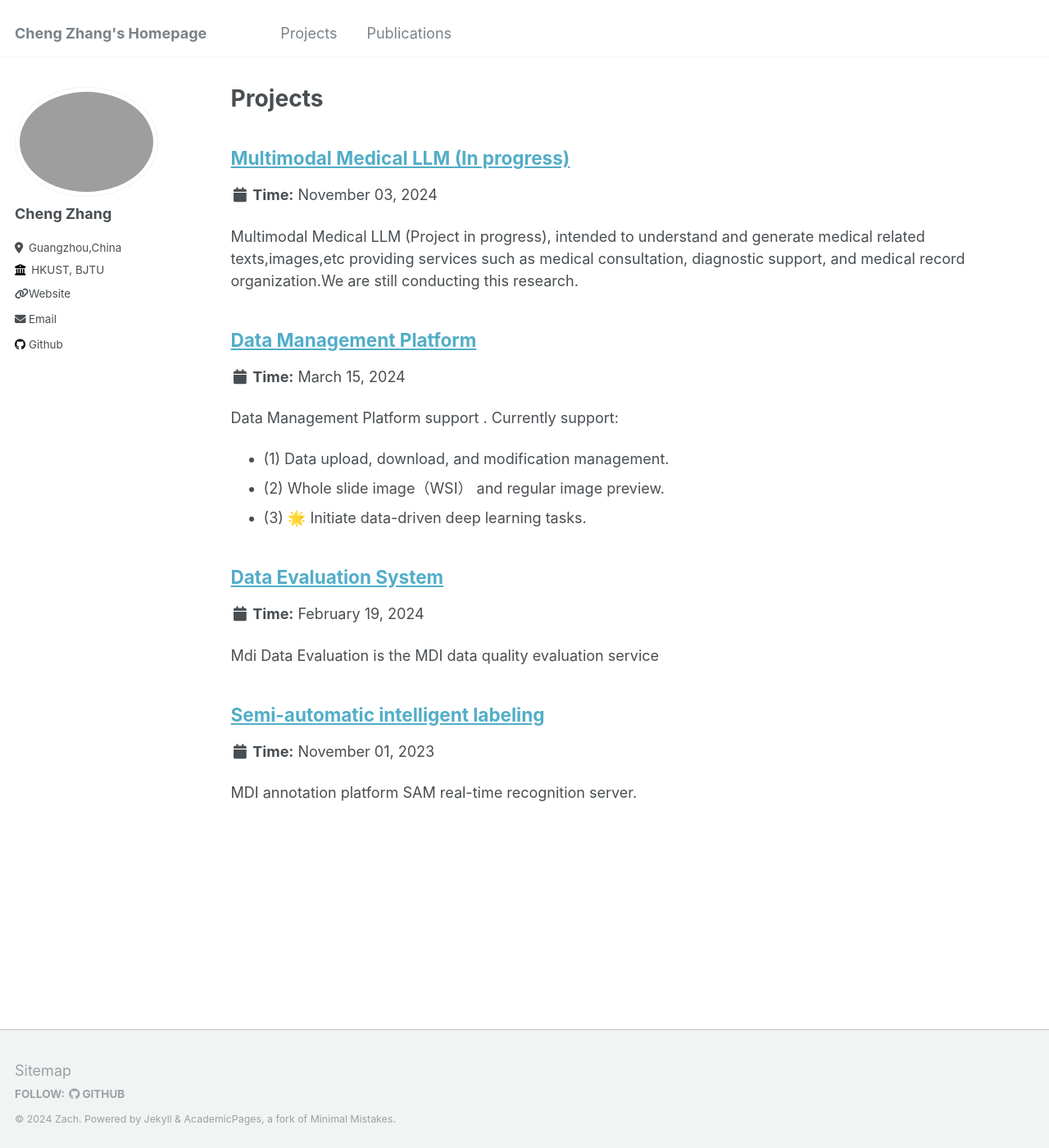
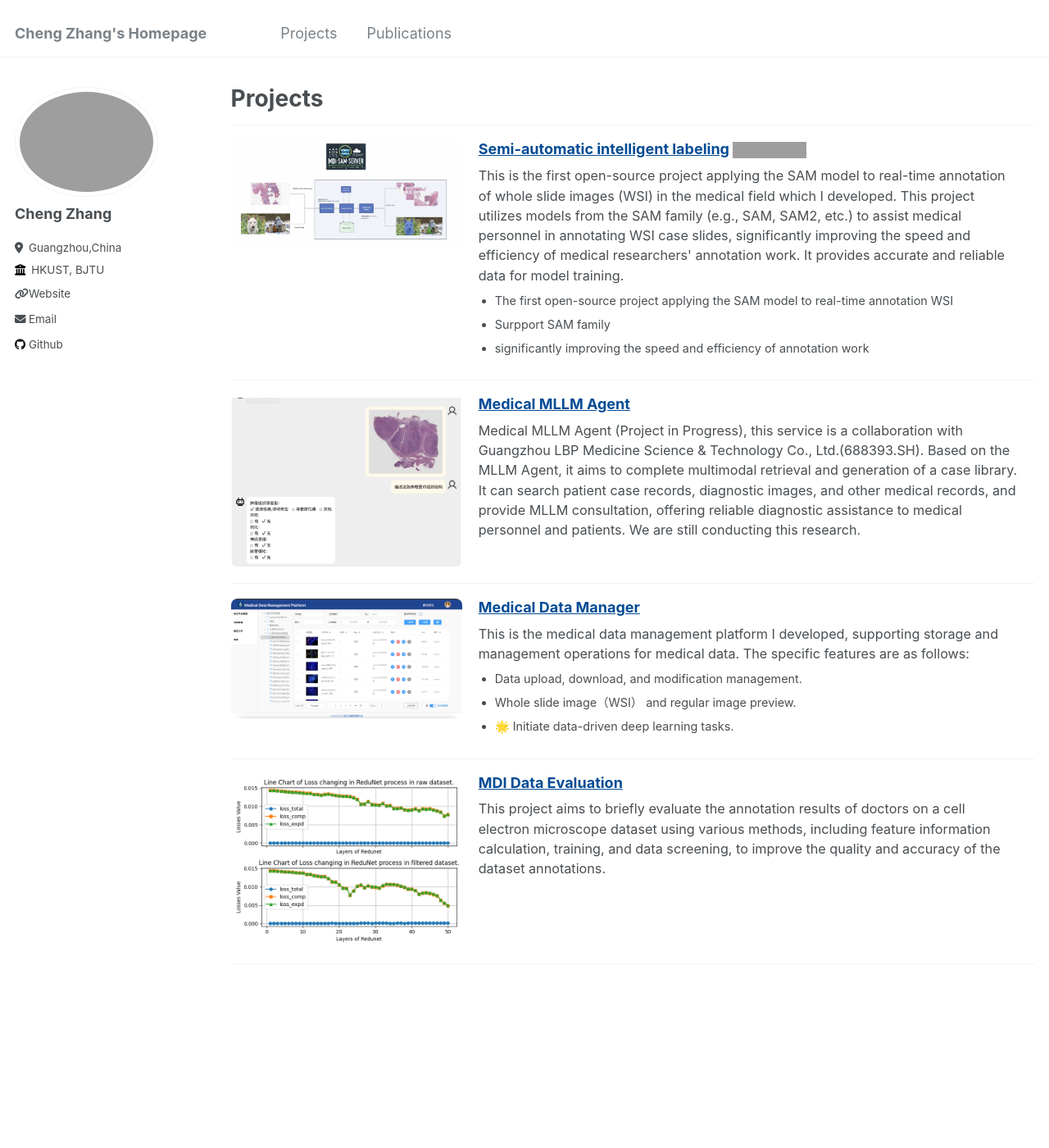
Before and after one commit to ZachcZhang/zachczhang.github.io, a Jekyll site: the page built from _pages/projects.md, in a window 1280 px wide and 1400 px high. Shown: the whole window at 82% size. Built offline with Jekyll 4.4.1, drawn with Linux system fonts in a browser that asks for light colours; grey boxes are pictures that could not be loaded.

Commit message:
update information

```diff
--- /dev/null
+++ b/_pages/projects.md
@@ -0,0 +1,86 @@
+---
+layout: archive
+title: "Projects"
+permalink: /projects/
+author_profile: true
+---
+<!--
+{% if site.author.googlescholar %}
+  <div class="wordwrap">You can also find my articles on <a href="{{site.author.googlescholar}}">my Google Scholar profile</a>.</div>
+{% endif %}
+{% include base_path %} -->
+
+<!-- {% for post in site.publications reversed %}
+  {% include archive-single.html %}
+{% endfor %} -->
+
+---
+
+<div class="project">
+  <div class="project-image">
+    <img src="/images/architecture.jpg" alt="Project Image">
+  </div>
+  <div class="project-description">
+    <h3>
+        <a href="/projects/annotation">Semi-automatic intelligent labeling</a>
+        <a href="https://github.com/HKUSTMDI/mdi-sam-server" target="_blank">
+            <img src="https://img.shields.io/github/stars/HKUSTMDI/mdi-sam-server?style=social" alt="GitHub stars">
+        </a>
+    </h3>
+    <p>This is the first open-source project applying the SAM model to real-time annotation of whole slide images (WSI) in the medical field which I developed. This project utilizes models from the SAM family (e.g., SAM, SAM2, etc.) to assist medical personnel in annotating WSI case slides, significantly improving the speed and efficiency of medical researchers' annotation work. It provides accurate and reliable data for model training.</p>
+    <ul>
+      <li>The first open-source project applying the SAM model to real-time annotation WSI</li>
+      <li>Surpport SAM family</li>
+      <li>significantly improving the speed and efficiency of annotation work</li>
+    </ul>
+  </div>
+</div>
+
+---
+
+<div class="project">
+  <div class="project-image">
+    <img src="/images/chatbot_2.jpeg" alt="Project Image">
+  </div>
+  <div class="project-description">
+    <h3>
+        <a href="/projects/med-llm">Medical MLLM Agent </a>
+    </h3>
+    <p>Medical MLLM Agent (Project in Progress), this service is a collaboration with Guangzhou LBP Medicine Science & Technology Co., Ltd.(688393.SH). Based on the MLLM Agent, it aims to complete multimodal retrieval and generation of a case library. It can search patient case records, diagnostic images, and other medical records, and provide MLLM consultation, offering reliable diagnostic assistance to medical personnel and patients. We are still conducting this research.</p>
+  </div>
+</div>
+
+---
+
+<div class="project">
+  <div class="project-image">
+    <img src="/images/data-manager.jpeg" alt="Project Image">
+  </div>
+  <div class="project-description">
+    <h3>
+        <a href="/projects/data-manager">Medical Data Manager </a>
+    </h3>
+    <p>This is the medical data management platform I developed, supporting storage and management operations for medical data. The specific features are as follows:</p>
+    <ul>
+      <li>Data upload, download, and modification management.</li>
+      <li>Whole slide image（WSI） and regular image preview.</li>
+      <li>🌟 Initiate data-driven deep learning tasks.</li>
+    </ul>
+  </div>
+</div>
+
+---
+
+<div class="project">
+  <div class="project-image">
+    <img src="/images/redunet_result.png" alt="Project Image">
+  </div>
+  <div class="project-description">
+    <h3>
+        <a href="/projects/annotation">MDI Data Evaluation </a>
+    </h3>
+    <p>This project aims to briefly evaluate the annotation results of doctors on a cell electron microscope dataset using various methods, including feature information calculation, training, and data screening, to improve the quality and accuracy of the dataset annotations.</p>
+  </div>
+</div>
+
+---
--- a/_projects/4-llm.md
+++ b/_projects/4-llm.md
@@ -7,23 +7,42 @@ venue: "HKUST(GZ) Medical Data Inteligence Lab, "
 location: "HKUST(GZ)"
 ---
 
-Multimodal Medical LLM (Project in progress), intended to understand and generate medical related texts,images,etc providing services such as medical consultation, diagnostic support, and medical record organization.We are still conducting this research.
+Medical MLLM Agent (Project in Progress), this service is a collaboration with Guangzhou LBP Medicine Science & Technology Co., Ltd.(688393.SH). Based on the MLLM Agent, it aims to complete multimodal retrieval and generation of a case library. It can search patient case records, diagnostic images, and other medical records, and provide MLLM consultation, offering reliable diagnostic assistance to medical personnel and patients. We are still conducting this research.
 
-I am responsible for the corpus collection, processing, fine-tuning, evaluation, deployment and access of the large language model of the base.
-<small>Collaborator: Jiale Gu:<jialegu@hkust-gz.edu.cn>, Feiyu Huang:<feiyuhuang@hkust-gz.edu.cn>, Zhao Chen </small>
+<small>Project Collaborator: Jiale Gu:<jialegu@hkust-gz.edu.cn>, Feiyu Huang:<feiyuhuang@hkust-gz.edu.cn>, [Ri Su](https://mcaloma.github.io/),Yonghao Si, Zhao Chen</small>
 
-### introduction
-- (1) Based on universal large language model and multimodal model.
-- (2) By integrating diverse data types and disease profiles, including rich and comprehensive medical information such as medical texts and images, we can leverage cross-modal data learning to extract insights from disparate data sources, ultimately enabling more accurate diagnoses and effective treatments.
+I am responsible for the following tasks
+- **Fine tuning of large language models** (Unfortunately, it was overtaken by other giant company models ).
 
-### As the project is still ongoing, only some application achievements will be presented here
+<p float="left">
+  <img src="/images/LLM_FineTune.jpeg" width="70%" />
+</p>
 
-  - Image-Text dialogue
+- **Corpus data collection (>1T token)**
+<p float="left">
+  <img src="/images/corpus_2024-05.jpeg" width="60%" />
+</p>
+
+- **Dialogue Intent Recognition**:Based on the content of the user's message and historical information, identify the required routing service. Response Time: 20~100ms
+<p float="left">
+  <img src="/images/intention_recorgnition.png" width="70%" />
+</p>
+
+
+
+
+
+#### Some Case
+
+  - **Image-Text dialogue**
     <p float="left">
     <img src="/images/multimodal.gif" width="100%" />
     </p>
 
-  - Text dialogue
+---
+  - **case library retrieval**
     <p float="left">
-    <img src="/images/multimodal-1.jpeg" width="100%" />
+    <img src="/images/chatbot_1.jpeg" width="100%" />
     </p>
+
+---
--- a/_sass/_base.scss
+++ b/_sass/_base.scss
@@ -313,3 +313,60 @@ b, i, strong, em, blockquote, p, q, span, figure, img, h1, h2, header, input, a,
   -webkit-transition: $global-transition;
   transition: $global-transition;
 }
+
+.project {
+  display: flex;
+  align-items: flex-start;
+  margin-bottom: 20px;
+}
+
+.project-image {
+  position: relative;
+  width: 30%; /* 可以根据需要调整图片大小 */
+  margin-right: 20px;
+}
+
+.project-description {
+  position: relative;
+  width: 70%; /* 可以根据需要调整图片大小 */
+  margin-right: 20px;
+}
+
+.project-image img {
+  width: 100%;
+  border-radius: 8px;
+}
+
+.project-label {
+  position: absolute;
+  top: 8px;
+  left: 8px;
+  background-color: #003366; /* 标签背景色 */
+  color: #ffffff;
+  padding: 4px 8px;
+  border-radius: 4px;
+  font-size: 0.8em;
+}
+
+.project-description h3 {
+  position: relative;
+  margin-top: 0;
+  font-size: 1.0em;
+}
+
+.project-description p {
+  position: relative;
+  margin: 8px 0;
+  font-size: 0.9em;
+}
+
+.project-description ul {
+  margin: 8px 0;
+  padding-left: 20px;
+  font-size: 0.8em;
+}
+
+.project-description a {
+  color: #034b94;
+  text-decoration: none;
+}
```
Also changed, not shown: _pages/about.md (+10 -2 lines), _pages/publications.md (+1 -0 lines), _projects/1-sam.md (+1 -3 lines), _projects/2-data_evaluation.md (+3 -3 lines), images/LLM_FineTune.jpeg (added), images/chatbot_1.jpeg (added), images/chatbot_2.jpeg (added), images/corpus_2024-05.jpeg (added), images/data-manager.jpeg (added), images/intention_recorgnition.png (added), images/pretrain_result.png (added), images/redunet_result.png (added), 1 other file.
